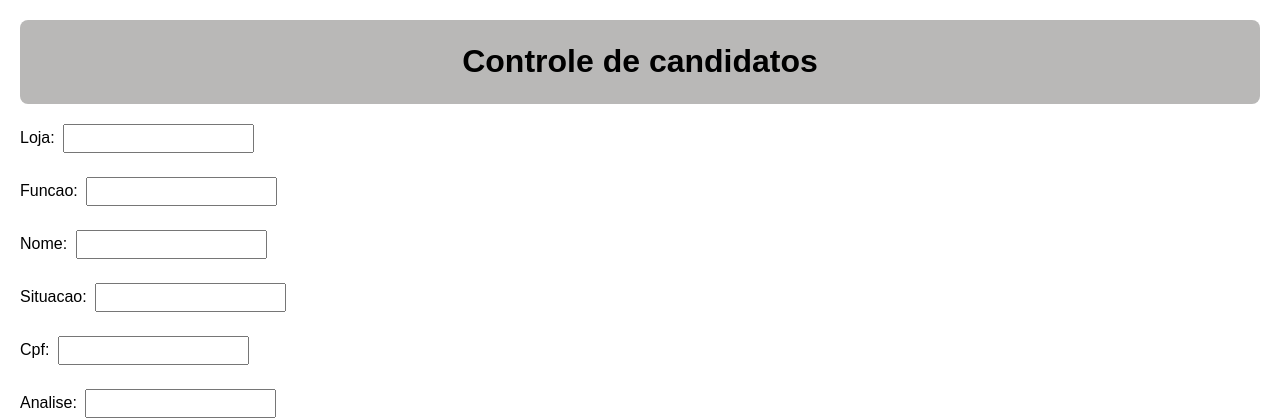
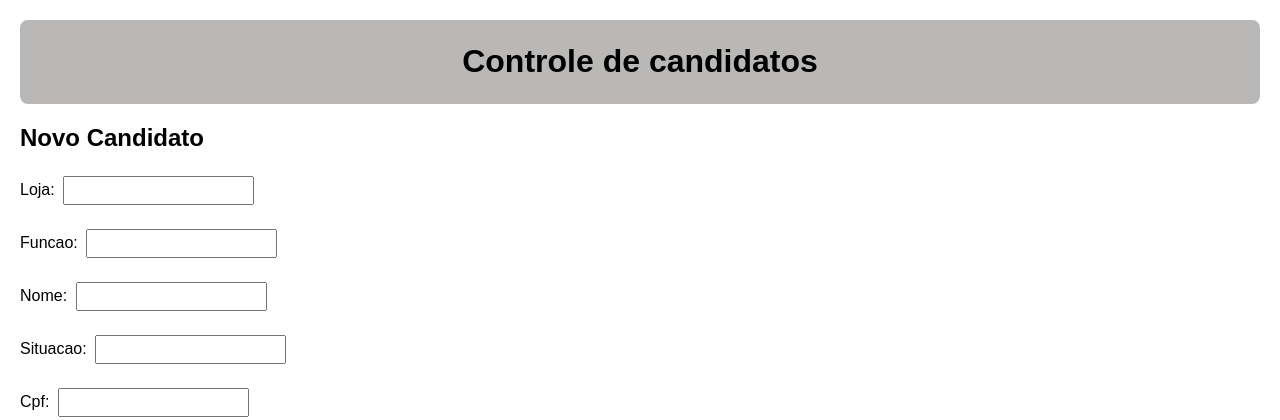
Before and after one commit to ferreirascdb/selecao_candidatos, a Django app: page /novo/ in a window 1280 px wide. Shown: the top 420 px of the page. Run offline with Django 5.2, Linux system fonts and the light colour scheme.

Commit message:
feita a função de e botão para editar o candidato

```diff
--- a/project/candidatos/templates/candidatos/form.html
+++ b/project/candidatos/templates/candidatos/form.html
@@ -1,5 +1,6 @@
 {% extends "candidatos/base.html" %}
 {% block content %}
+<h2>{{ titulo }}</h2>
 <form method="POST">
     {% csrf_token %}
     {{form.as_p}}
--- a/project/candidatos/templates/candidatos/index.html
+++ b/project/candidatos/templates/candidatos/index.html
@@ -48,7 +48,7 @@
     <td>{{c.teste_sondagem}} </td>
     <td>{{c.prova_matematica}} </td>
     <td>{{c.observacao}} </td>
-    <td> </td>
+    <td> <a href="{% url 'editar_candidato' c.id %}"> <button type="button">Editar</button> </a>  </td>
     </tr>
     {% empty %}
         <tr><td colspan="12"> Nenhum Registro</td></tr>
--- a/project/candidatos/urls.py
+++ b/project/candidatos/urls.py
@@ -4,4 +4,5 @@ from . import views
 urlpatterns = [
     path('', views.index, name='index'),
     path('novo/', views.novo_candidato,name='novo_candidato'),
+    path('editar/<int:pk>', views.editar_candidado, name='editar_candidato'),
 ]
--- a/project/candidatos/views.py
+++ b/project/candidatos/views.py
@@ -33,4 +33,15 @@ def novo_candidato(request):
 
     else:
         form = CandidatoForm()
-    return render(request, 'candidatos/form.html', {"form":form})
+    return render(request, 'candidatos/form.html', {"form":form, "titulo": "Novo Candidato"})
+def editar_candidado(request,pk):
+    candidato = get_object_or_404(Candidato, pk=pk)
+    if request.method == "POST":
+        form = CandidatoForm(request.POST, instance=candidato)
+        if form.is_valid():
+            form.save()
+            return redirect('index')
+    else:
+        form = CandidatoForm(instance=candidato)
+
+    return render(request, 'candidatos/form.html', {"form":form, "titulo": "Editar Candidato"})
```
